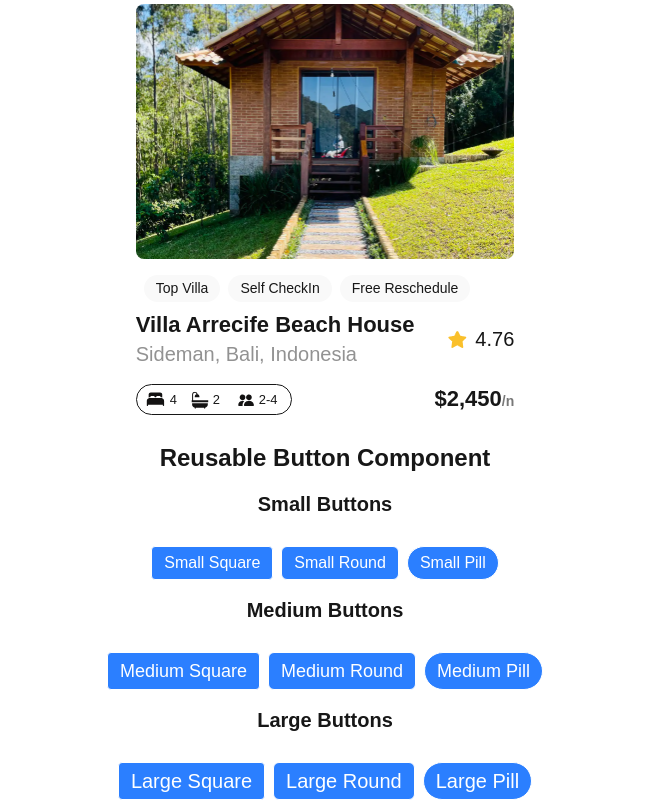
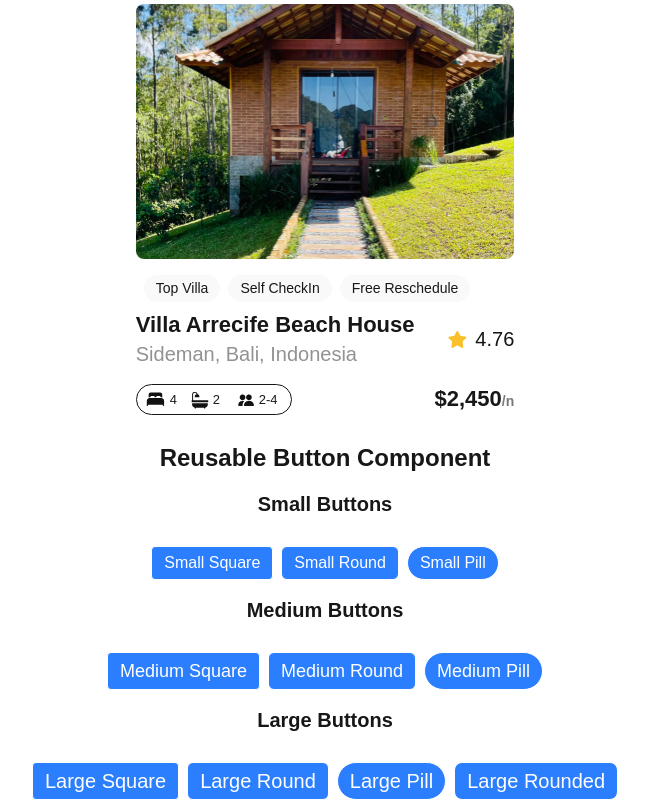
Before and after one commit to Elite6802/alx-project-0x01-setup, a Next.js app in the folder alx-project-0x00/: page /landing in a window 1280 px wide. Shown: the part 868-1668 px from the top of the page, without its empty margins (315-963 px from the left). Built offline with nearby package versions, Linux system fonts and the light colour scheme.

Commit message:
Minor button fixes

```diff
--- a/alx-project-0x00/interfaces/index.ts
+++ b/alx-project-0x00/interfaces/index.ts
@@ -1,4 +1,8 @@
-
 export interface PillProps {
   title: string;
 }
+
+export interface ButtonProps {
+  title: string;
+  styles?: string;
+}
--- a/alx-project-0x00/pages/landing.tsx
+++ b/alx-project-0x00/pages/landing.tsx
@@ -28,6 +28,7 @@ const Landing: React.FC = () => {
                 <Button title="Medium Square" styles="text-lg rounded-sm" />
                 <Button title="Medium Round" styles="text-lg rounded-md" />
                 <Button title="Medium Pill" styles="text-lg rounded-full" />
+
             </div>
 
             {/* Large Buttons */}
@@ -36,6 +37,7 @@ const Landing: React.FC = () => {
                 <Button title="Large Square" styles="text-xl rounded-sm" />
                 <Button title="Large Round" styles="text-xl rounded-md" />
                 <Button title="Large Pill" styles="text-xl rounded-full" />
+                <Button title="Large Rounded" styles="text-xl rounded-lg" />
             </div>
             </div>
 
```
